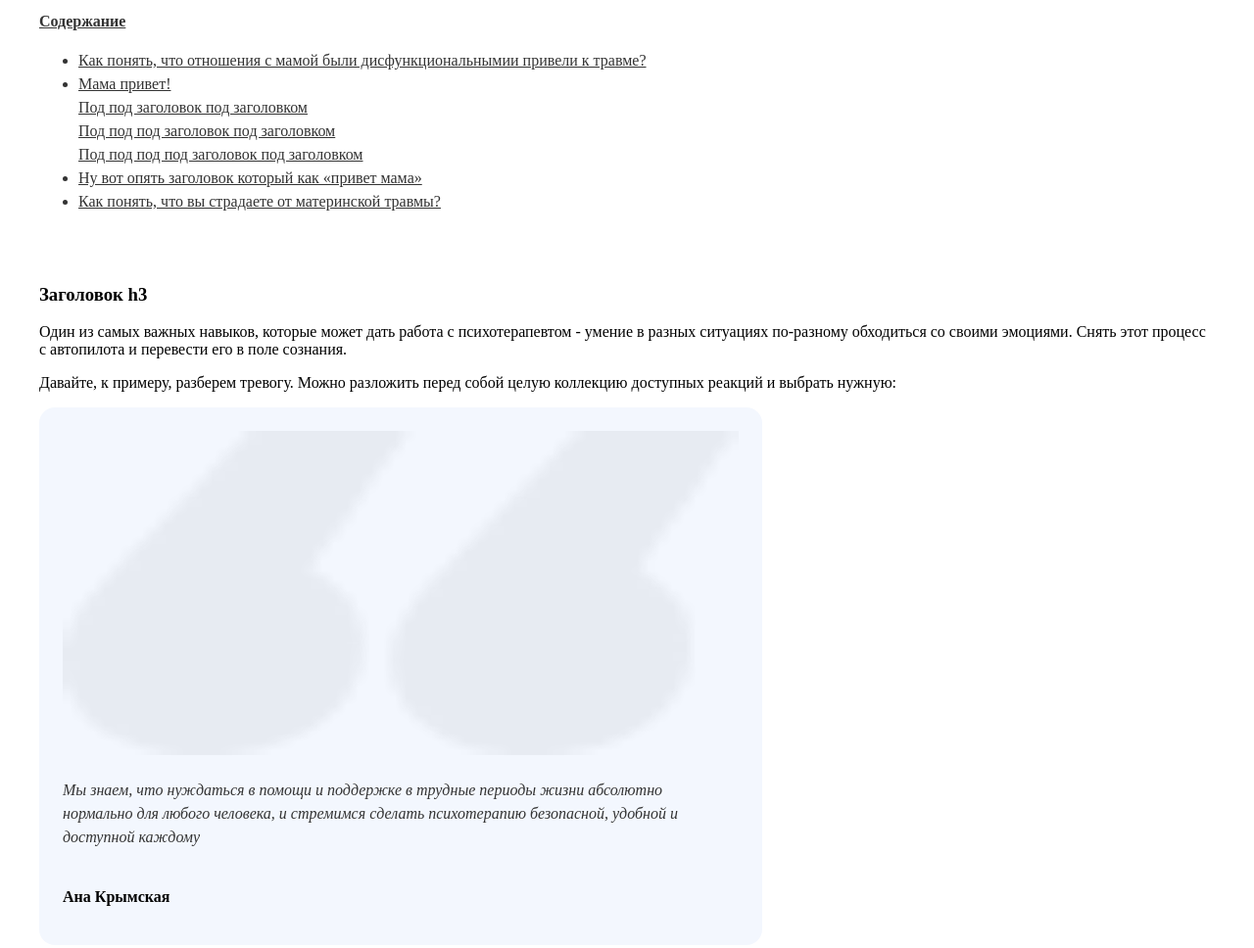
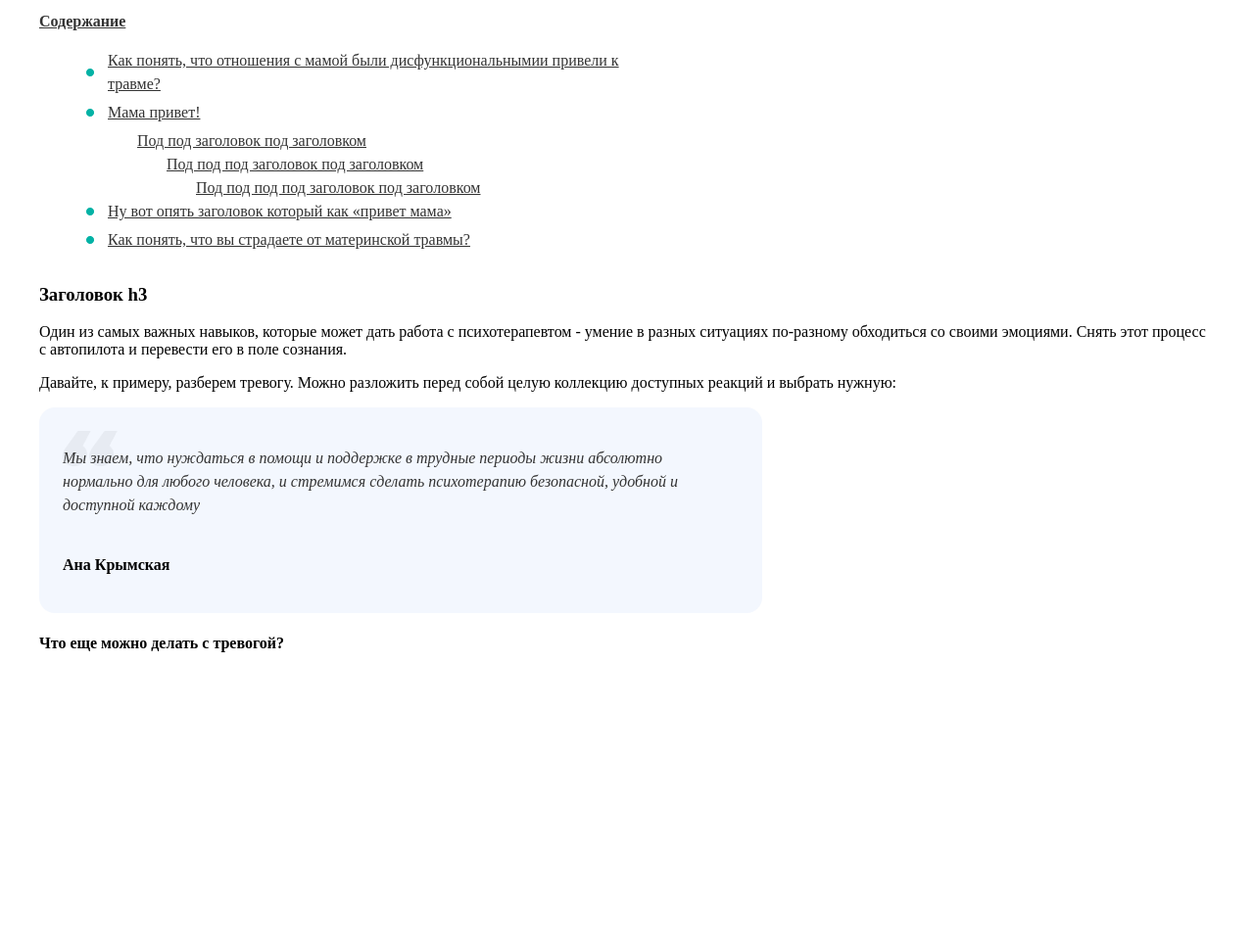
Before and after one commit to Madina-DI/youtalk, a plain HTML site: page index2.html in a window 1280 px wide. Shown: the part 779-1747 px from the top of the page at 98% size. After the commit the page ends 1474 px from the top, so only its background shows below. Drawn offline with Linux system fonts and the light colour scheme.

Commit message:
added green bullet, quote icon added

```diff
--- a/css/style.css
+++ b/css/style.css
@@ -271,19 +271,49 @@ body {
     line-height: 24px; /* 150% */
 }
 
-.article-quote-text-image {
-    width: 55.78px;
-    height: 36px;
-    flex-shrink: 0;
-    fill: var(--text-primary, #333);
-    opacity: 0.06;
-    /* background-image: url(/images/jpeg/Vector.jpg); */
-}
-
 main {
     padding-left: 120px;
     padding-right: 120px;
     width: 1200px;
+}
+
+.aritcle-quote-image {
+    background-size: 55.78px 36px;
+    background-position: 24px 24px;
+    background-image: url('../images/png/Vector.png');
+    background-repeat: no-repeat;
+}
+
+.green-bullet {
+    list-style-type: none; /* Remove default bullets */
+}
+
+/* Target only direct <li> children of .green-bullet */
+.green-bullet-li {
+    background-image: url('../images/png/bullet.png');
+    background-repeat: no-repeat;
+    background-size: 24px 24px; /* Set the size of the bullet image */
+    background-position: 0 center; /* Align the bullet vertically centered with the text */
+    padding-left: 30px; /* Space for the bullet image, adjust as needed */
+    margin-bottom: 5px; /* Optional: Add some space between list items */
+    line-height: 24px; /* Match the line-height with the bullet image height */
+}
+
+.no-bullet {
+    background-image: none; /* Remove the custom bullet */
+    padding-left: 30px; /* Match the padding of the other <li> elements */
+}
+
+.padding-left-60 {
+    padding-left: 60px;
+}
+
+.padding-left-90 {
+    padding-left: 90px;
+}
+
+.padding-left-120 {
+    padding-left: 120px;
 }
 
 .big-articles-container {
--- a/index2.html
+++ b/index2.html
@@ -84,41 +84,37 @@
         <div class="article-image">
             <img class="blog-article-image" src="images/png/Image 40.png" alt="Image" width="690px" height="331px">
         </div>
+
         <div>
             <div class="article-text">
                 <div class="article-text-content">
                     <h2 class="article-content"><strong>Содержание</strong></h2>
-                    <ul class="article-text">
-                        <li>Как понять, что отношения с мамой были дисфункциональнымии привели к травме?</li>
-                        <li>Мама привет!
-                            <br>Под под заголовок под заголовком
-                            <br>Под под под заголовок под заголовком
-                            <br>Под под под под заголовок под заголовком</li>
-                        <li>Ну вот опять заголовок который как «привет мама»</li>
-                        <li>Как понять, что вы страдаете от материнской травмы?</li>
+                    <ul class="article-text green-bullet">
+                        <li class="green-bullet-li">Как понять, что отношения с мамой были дисфункциональнымии привели к травме?</li>
+                        <li class="green-bullet-li">Мама привет!</li>
+                        <li class="no-bullet padding-left-60">Под под заголовок под заголовком</li>
+                        <li class="no-bullet padding-left-90">Под под под заголовок под заголовком</li>
+                        <li class="no-bullet padding-left-120">Под под под под заголовок под заголовком</li>
+                        <li class="green-bullet-li ">Ну вот опять заголовок который как «привет мама»</li>
+                        <li class="green-bullet-li ">Как понять, что вы страдаете от материнской травмы?</li>
                     </ul>
                 </div>
             </div>
         </div>
+
         <div>
             <h3>Заголовок h3</h3>
                 <p>Один из самых важных навыков, которые может дать работа с психотерапевтом - умение в разных ситуациях по-разному обходиться со своими эмоциями.  Снять этот процесс с автопилота и перевести его в поле сознания.</p>
-                <p></p>
                 <p>Давайте, к примеру, разберем тревогу. Можно разложить перед собой целую коллекцию доступных реакций и выбрать нужную:</p>
-                <p></p>
         </div>
-        <div class="article-quote">
-            <img class="blog-article-image" src="images/png/Vector.png" alt="Image" width="690px" height="331px">
+        <div class="article-quote aritcle-quote-image">
             <div class="article-quote-text">
-
                 <p>Мы знаем, что нуждаться в помощи и поддержке в трудные периоды жизни абсолютно нормально для любого человека, и стремимся сделать психотерапию безопасной, удобной и доступной каждому</p></div>
                 <p><strong>Ана Крымская</strong></p>
             </div>
         </div>
         <div>
             <h4>Что еще можно делать с тревогой?</h4>
-
-
         </div>
 
 
```
Also changed, not shown: images/png/bullet.png (added).
